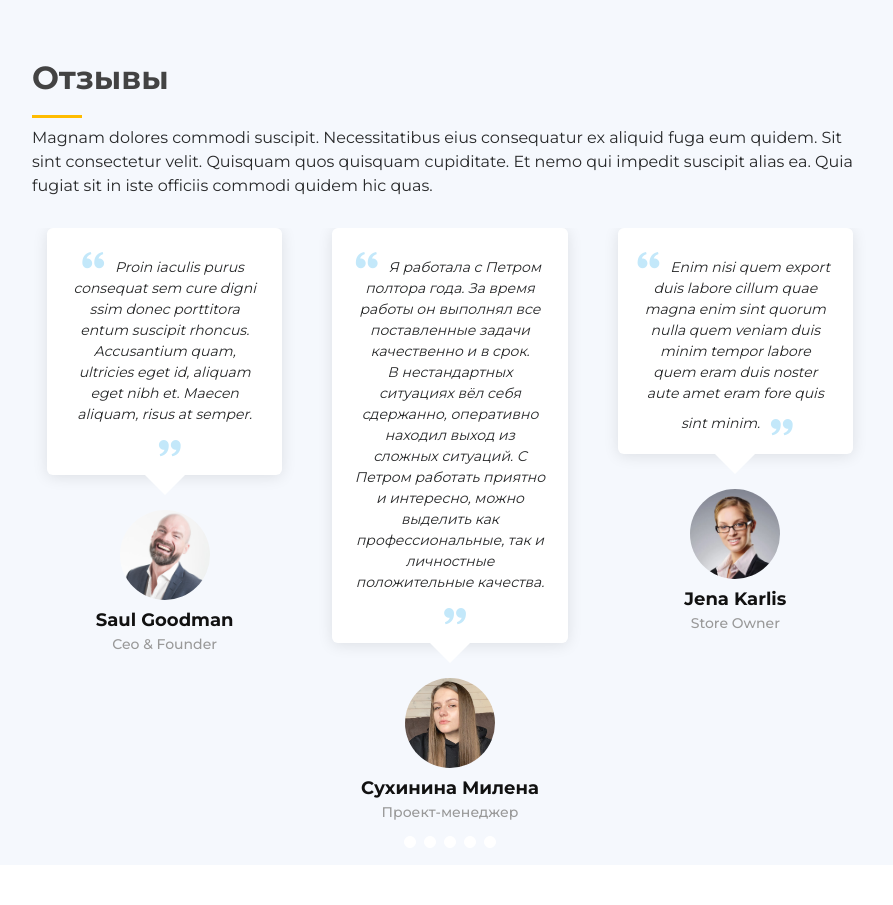
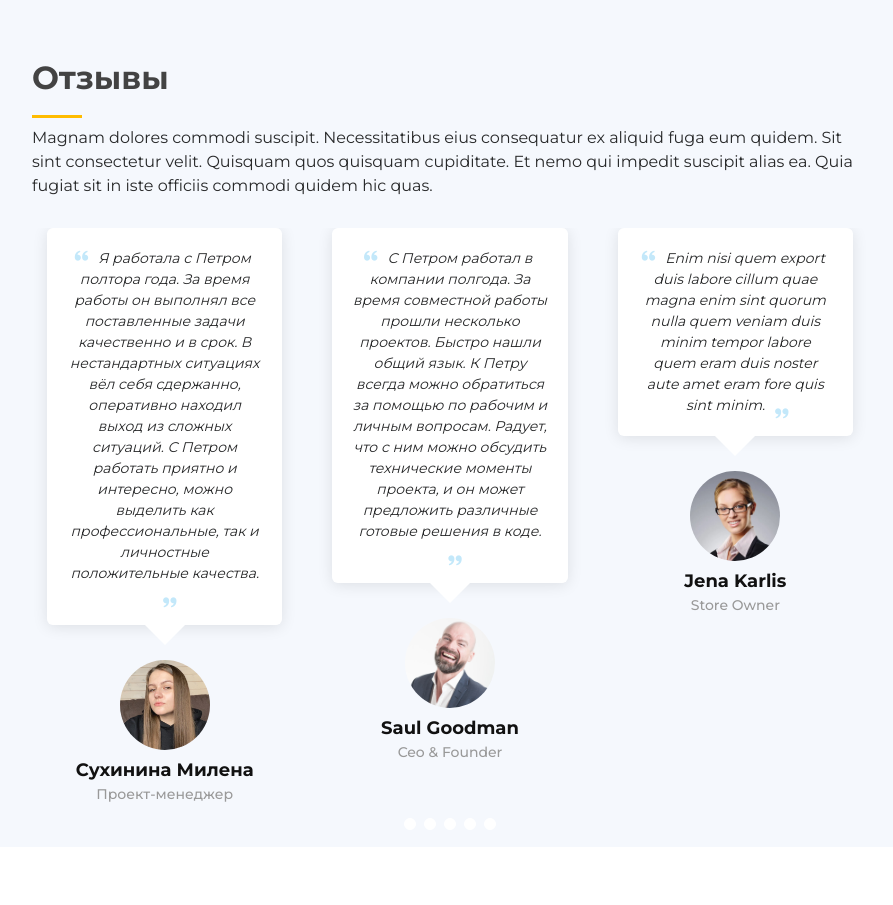
Before and after one commit to Unterfeldwebel33/peterbarkun, a PHP site: page / in a window 1280 px wide. Shown: the part 5030-5935 px from the top of the page, without its empty margins (340-1233 px from the left). Run offline with PHP 8.4, Linux system fonts and the light colour scheme.

Commit message:
2-ой отзыв

```diff
--- a/assets/css/style.css
+++ b/assets/css/style.css
@@ -826,7 +826,7 @@ section {
 }
 .testimonials .testimonial-item .quote-icon-left, .testimonials .testimonial-item .quote-icon-right {
   color: #c3e8fa;
-  font-size: 26px;
+  font-size: 16px;
 }
 .testimonials .testimonial-item .quote-icon-left {
   display: inline-block;
--- a/index.html
+++ b/index.html
@@ -500,23 +500,10 @@
           <div class="swiper-wrapper">
 
             <div class="swiper-slide">
-              <div class="testimonial-item" data-aos="fade-up">
-                <p>
-                  <i class="bx bxs-quote-alt-left quote-icon-left"></i>
-                  Proin iaculis purus consequat sem cure digni ssim donec porttitora entum suscipit rhoncus. Accusantium quam, ultricies eget id, aliquam eget nibh et. Maecen aliquam, risus at semper.
-                  <i class="bx bxs-quote-alt-right quote-icon-right"></i>
-                </p>
-                <img src="assets/img/testimonials/testimonials-1.jpg" class="testimonial-img" alt="">
-                <h3>Saul Goodman</h3>
-                <h4>Ceo &amp; Founder</h4>
-              </div>
-            </div><!-- End testimonial item -->
-
-            <div class="swiper-slide">
               <div class="testimonial-item" data-aos="fade-up" data-aos-delay="100">
                 <p>
                   <i class="bx bxs-quote-alt-left quote-icon-left"></i>
-                  Я работала с Петром полтора года. За время работы он выполнял все поставленные задачи качественно и в срок.</br>
+                  Я работала с Петром полтора года. За время работы он выполнял все поставленные задачи качественно и в срок.
                   В нестандартных ситуациях вёл себя сдержанно, оперативно находил выход из сложных ситуаций.
                   С Петром работать приятно и интересно, можно выделить как профессиональные, так и личностные положительные качества.
                   <i class="bx bxs-quote-alt-right quote-icon-right"></i>
@@ -524,6 +511,19 @@
                 <img src="assets/img/testimonials/testimonials-2.jpg" class="testimonial-img" alt="">
                 <h3>Сухинина Милена</h3>
                 <h4>Проект-менеджер</h4>
+              </div>
+            </div><!-- End testimonial item -->
+
+            <div class="swiper-slide">
+              <div class="testimonial-item" data-aos="fade-up">
+                <p>
+                  <i class="bx bxs-quote-alt-left quote-icon-left"></i>
+                  С Петром работал в компании полгода. За время совместной работы прошли несколько проектов. Быстро нашли общий язык. К Петру всегда можно обратиться за помощью по рабочим и личным вопросам. Радует, что с ним можно обсудить технические моменты проекта, и он может предложить различные готовые решения в коде.
+                  <i class="bx bxs-quote-alt-right quote-icon-right"></i>
+                </p>
+                <img src="assets/img/testimonials/testimonials-1.jpg" class="testimonial-img" alt="">
+                <h3>Saul Goodman</h3>
+                <h4>Ceo &amp; Founder</h4>
               </div>
             </div><!-- End testimonial item -->
 
```
